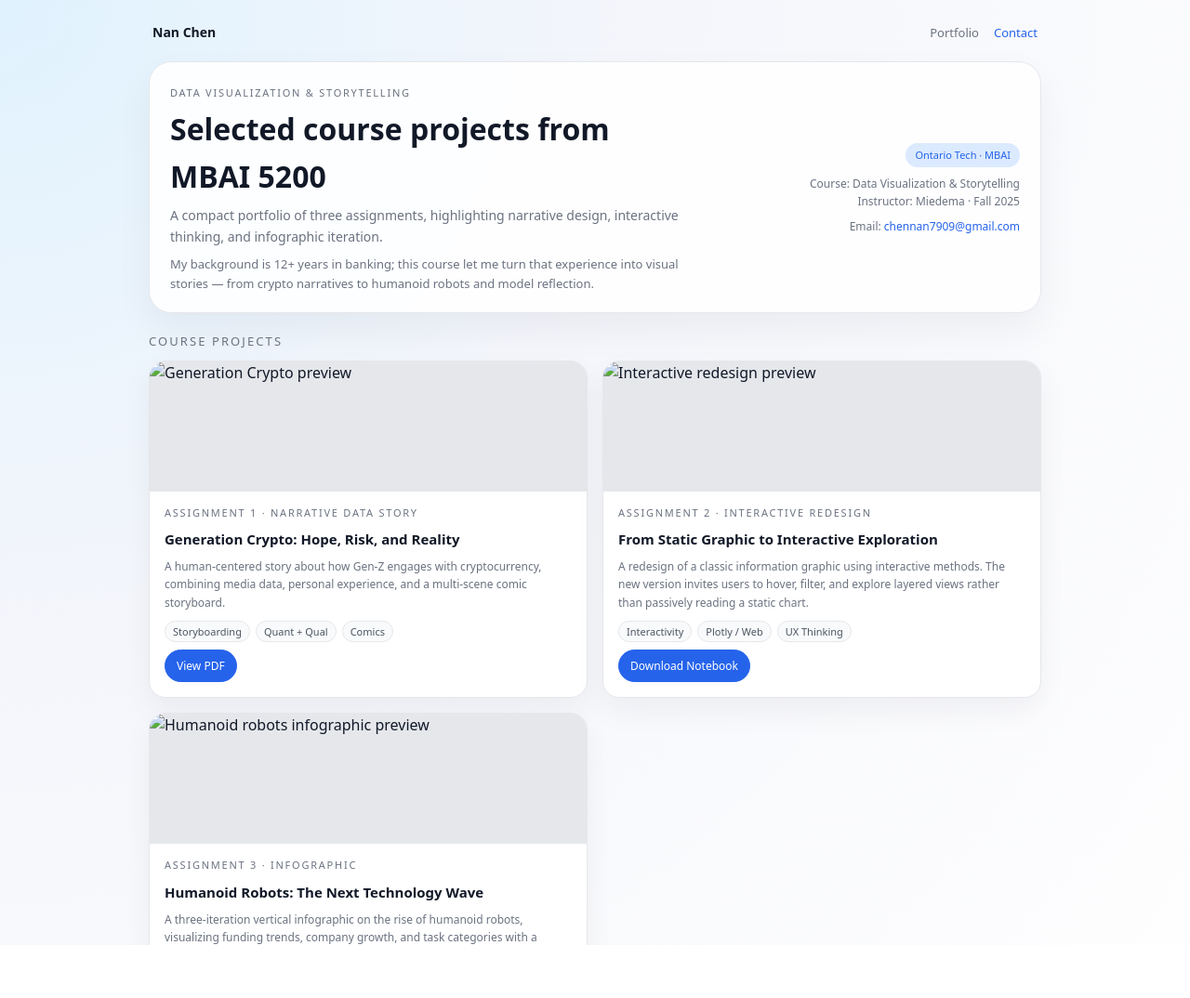
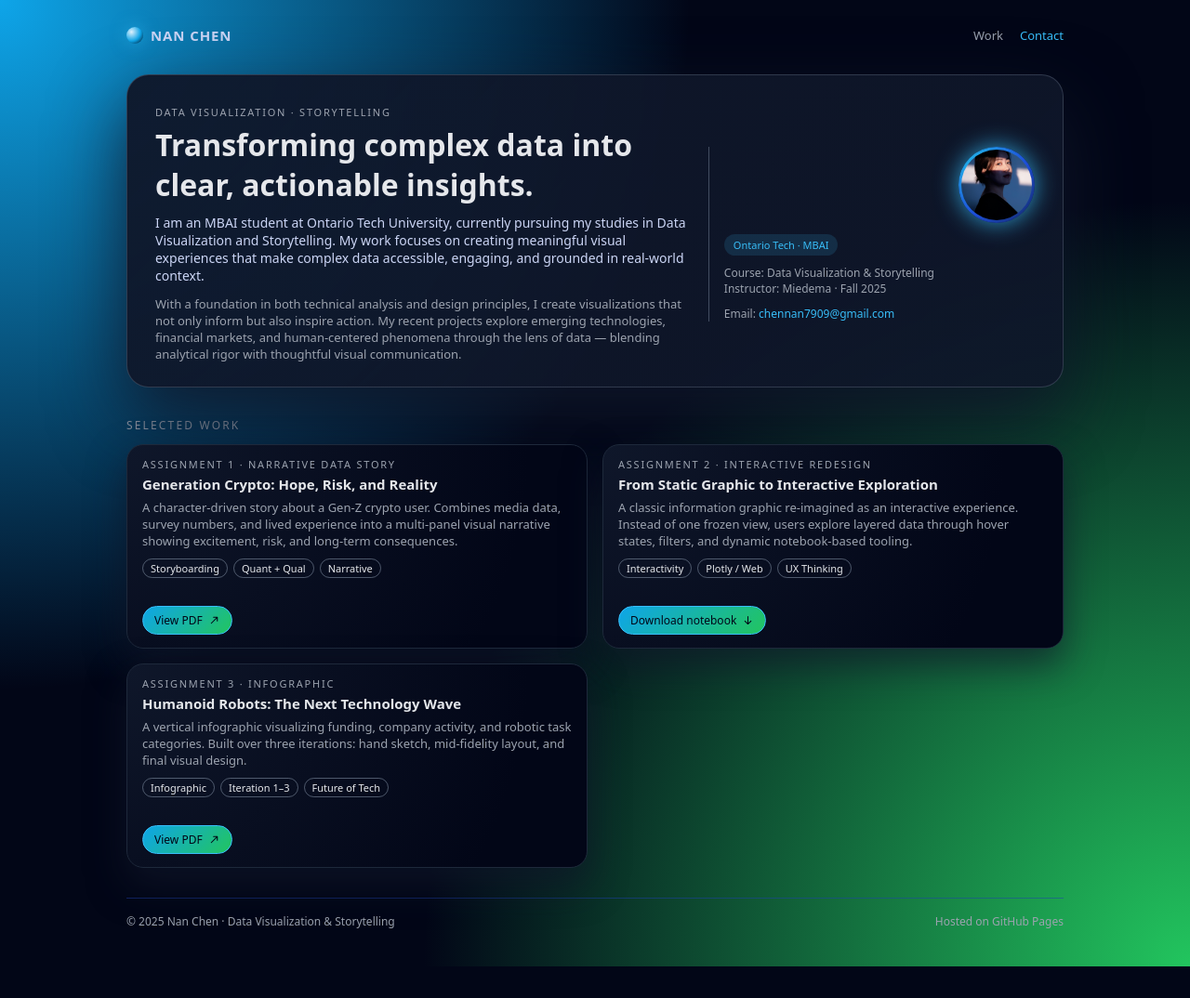
Before and after one commit to chennan7909-cmd/nanchen.github.io, a plain HTML site: page index.html in a window 1280 px wide. Shown: the whole page at 93% size. After the commit the page ends 1040 px from the top, so only its background shows below. Drawn offline with Linux system fonts and the light colour scheme.

Commit message:
Update index.html

```diff
--- a/index.html
+++ b/index.html
@@ -2,7 +2,7 @@
 <html lang="en">
 <head>
   <meta charset="UTF-8" />
-  <title>Nan Chen – Data Visualization Portfolio</title>
+  <title>Nan Chen · Data Visualization Portfolio</title>
   <meta name="viewport" content="width=device-width, initial-scale=1" />
   <meta
     name="description"
@@ -10,15 +10,16 @@
   />
   <style>
     :root {
-      --bg: #f5f6fb;
-      --bg-alt: #ffffff;
-      --text: #111827;
-      --muted: #6b7280;
-      --accent: #2563eb;
-      --accent-soft: #dbeafe;
-      --border: #e5e7eb;
+      --bg: #020617;
+      --bg-elevated: #050b1f;
+      --bg-card: #0b1120;
+      --border-subtle: #1e293b;
+      --text: #e5e7eb;
+      --muted: #9ca3af;
+      --accent: #38bdf8;
+      --accent-soft: rgba(56, 189, 248, 0.14);
+      --max-width: 1040px;
       --radius-lg: 18px;
-      --max-width: 960px;
     }
 
     * {
@@ -30,168 +31,260 @@
     body {
       font-family: system-ui, -apple-system, BlinkMacSystemFont, "SF Pro Text",
         "Segoe UI", sans-serif;
-      background: radial-gradient(circle at top left, #e0f2fe 0, #f5f6fb 40%, #ffffff 100%);
+      background:
+        radial-gradient(circle at top left, #0ea5e9 0, transparent 45%),
+        radial-gradient(circle at bottom right, #22c55e 0, transparent 50%),
+        var(--bg);
       color: var(--text);
-      line-height: 1.6;
-      padding: 16px;
-      display: flex;
-      justify-content: center;
+      min-height: 100vh;
     }
 
     a {
       color: var(--accent);
       text-decoration: none;
     }
-    a:hover { text-decoration: underline; }
 
-    .page {
-      width: 100%;
-      max-width: var(--max-width);
+    a:hover {
+      text-decoration: underline;
     }
 
-    /* --- NAV --- */
+    .shell {
+      max-width: var(--max-width);
+      margin: 0 auto;
+      padding: 20px 16px 40px;
+    }
+
+    /* NAV */
     .nav {
       display: flex;
+      align-items: center;
       justify-content: space-between;
-      align-items: center;
-      margin-bottom: 12px;
-      padding: 8px 4px;
+      padding: 8px 0 16px;
     }
 
     .nav-left {
+      display: flex;
+      align-items: center;
+      gap: 8px;
+    }
+
+    .logo-dot {
+      width: 18px;
+      height: 18px;
+      border-radius: 999px;
+      background: radial-gradient(circle at 30% 30%, #e0f2fe, #0ea5e9 55%, #020617 100%);
+      box-shadow: 0 0 16px rgba(56, 189, 248, 0.7);
+      animation: glowPulse 2.6s ease-in-out infinite;
+    }
+
+    .logo-text {
+      font-size: 15px;
       font-weight: 600;
-      font-size: 14px;
+      letter-spacing: 0.06em;
+      text-transform: uppercase;
+      color: #cbd5f5;
     }
 
     .nav-right {
       display: flex;
-      gap: 16px;
+      gap: 18px;
       font-size: 13px;
       color: var(--muted);
     }
 
-    /* --- HERO --- */
-    .hero {
-      background: rgba(255, 255, 255, 0.9);
-      border-radius: 24px;
-      border: 1px solid var(--border);
-      padding: 24px 22px 20px;
-      box-shadow: 0 18px 40px rgba(15, 23, 42, 0.05);
-      display: grid;
-      gap: 16px;
+    .nav-link {
+      cursor: pointer;
     }
 
-    @media (min-width: 720px) {
+    .nav-link:hover {
+      color: var(--text);
+    }
+
+    /* HERO */
+    .hero {
+      margin-top: 16px;
+      background: linear-gradient(
+          135deg,
+          rgba(15, 23, 42, 0.96),
+          rgba(15, 23, 42, 0.9)
+        );
+      border-radius: 24px;
+      border: 1px solid rgba(148, 163, 184, 0.25);
+      padding: 28px 22px 24px;
+      display: grid;
+      gap: 18px;
+      box-shadow:
+        0 32px 80px rgba(15, 23, 42, 0.9),
+        0 0 0 1px rgba(15, 23, 42, 0.6) inset;
+      animation: fadeUp 0.8s ease-out both;
+    }
+
+    @media (min-width: 800px) {
       .hero {
-        grid-template-columns: 2.2fr 1.4fr;
+        grid-template-columns: minmax(0, 2.3fr) minmax(0, 1.4fr);
         align-items: center;
+        padding: 32px 30px 26px;
       }
     }
 
-    .eyebrow {
+    .hero-eyebrow {
       font-size: 11px;
+      text-transform: uppercase;
       letter-spacing: 0.16em;
-      text-transform: uppercase;
       color: var(--muted);
-      margin-bottom: 4px;
+      margin-bottom: 6px;
     }
 
-    h1 {
-      font-size: clamp(26px, 3vw, 32px);
-      margin-bottom: 6px;
+    .hero-title {
+      font-size: clamp(26px, 3.1vw, 32px);
+      font-weight: 600;
+      margin-bottom: 10px;
     }
 
     .hero-subtitle {
       font-size: 14px;
-      color: var(--muted);
-      margin-bottom: 8px;
+      color: #cbd5f5;
+      margin-bottom: 12px;
+      max-width: 36rem;
     }
 
-    .hero-text {
+    .hero-body {
       font-size: 13px;
       color: var(--muted);
+      max-width: 36rem;
     }
 
     .hero-meta {
       font-size: 12px;
       color: var(--muted);
-      text-align: left;
+      border-left: 1px solid rgba(148, 163, 184, 0.4);
+      padding-left: 16px;
     }
 
-    @media (min-width: 720px) {
-      .hero-meta { text-align: right; }
+    @media (max-width: 799px) {
+      .hero-meta {
+        border-left: none;
+        border-top: 1px solid rgba(148, 163, 184, 0.4);
+        padding-left: 0;
+        padding-top: 14px;
+      }
+    }
+
+    .avatar-wrapper {
+      display: flex;
+      justify-content: flex-end;
+      margin-bottom: 12px;
+    }
+
+    @media (max-width: 799px) {
+      .avatar-wrapper {
+        justify-content: flex-start;
+        margin-bottom: 10px;
+      }
+    }
+
+    .avatar-ring {
+      padding: 3px;
+      border-radius: 999px;
+      background: radial-gradient(circle at 30% 30%, #22d3ee, #1d4ed8 60%, transparent 100%);
+      box-shadow: 0 0 24px rgba(56, 189, 248, 0.55);
+      animation: glowPulse 3s ease-in-out infinite;
+    }
+
+    .avatar {
+      width: 76px;
+      height: 76px;
+      border-radius: 999px;
+      object-fit: cover;
+      display: block;
+      filter: saturate(1.05);
     }
 
     .pill {
       display: inline-flex;
       align-items: center;
-      gap: 4px;
+      gap: 6px;
+      padding: 4px 10px;
+      border-radius: 999px;
       background: var(--accent-soft);
       color: var(--accent);
-      border-radius: 999px;
-      padding: 4px 10px;
       font-size: 11px;
       font-weight: 500;
-      margin-bottom: 8px;
-    }
-
-    /* --- PROJECTS --- */
-    main {
-      margin-top: 20px;
-    }
-
-    .section-title {
-      font-size: 13px;
-      text-transform: uppercase;
-      letter-spacing: 0.16em;
-      color: var(--muted);
       margin-bottom: 10px;
     }
 
-    .projects-grid {
+    /* SECTION */
+    .section {
+      margin-top: 32px;
+    }
+
+    .section-heading {
+      font-size: 12px;
+      text-transform: uppercase;
+      letter-spacing: 0.18em;
+      color: var(--muted);
+      margin-bottom: 12px;
+    }
+
+    /* PROJECT GRID */
+    .grid {
       display: grid;
       grid-template-columns: 1fr;
       gap: 16px;
     }
 
     @media (min-width: 880px) {
-      .projects-grid {
+      .grid {
         grid-template-columns: 1fr 1fr;
       }
     }
 
     .project-card {
-      background: var(--bg-alt);
+      background: radial-gradient(circle at top left, #0f172a, #020617 80%);
       border-radius: var(--radius-lg);
-      border: 1px solid var(--border);
-      box-shadow: 0 14px 32px rgba(15, 23, 42, 0.05);
-      overflow: hidden;
+      border: 1px solid var(--border-subtle);
+      box-shadow: 0 18px 40px rgba(15, 23, 42, 0.7);
       display: flex;
       flex-direction: column;
-      min-height: 230px;
+      overflow: hidden;
+      min-height: 220px;
+      opacity: 0;
+      transform: translateY(16px);
+      animation: fadeUp 0.8s ease-out both;
+      transition: transform 0.18s ease-out, box-shadow 0.18s ease-out,
+        border-color 0.18s ease-out;
     }
 
-    .project-thumb {
-      width: 100%;
-      height: 140px;
-      object-fit: cover;
-      background: #e5e7eb;
-      display: block;
+    .grid > .project-card:nth-child(1) {
+      animation-delay: 0.1s;
+    }
+    .grid > .project-card:nth-child(2) {
+      animation-delay: 0.2s;
+    }
+    .grid > .project-card:nth-child(3) {
+      animation-delay: 0.3s;
     }
 
-    .project-body {
-      padding: 14px 16px 16px;
-      display: flex;
-      flex-direction: column;
-      gap: 8px;
-      flex: 1;
+    .project-card:hover {
+      transform: translateY(-4px) scale(1.01);
+      box-shadow: 0 24px 60px rgba(15, 23, 42, 0.9);
+      border-color: rgba(148, 163, 184, 0.9);
     }
 
-    .project-label {
+    .project-header {
+      padding: 13px 16px 0;
       font-size: 11px;
       text-transform: uppercase;
       letter-spacing: 0.16em;
       color: var(--muted);
+    }
+
+    .project-main {
+      padding: 4px 16px 14px;
+      display: flex;
+      flex-direction: column;
+      gap: 6px;
+      flex: 1;
     }
 
     .project-title {
@@ -199,8 +292,8 @@
       font-weight: 600;
     }
 
-    .project-meta {
-      font-size: 12px;
+    .project-desc {
+      font-size: 13px;
       color: var(--muted);
     }
 
@@ -208,20 +301,20 @@
       display: flex;
       flex-wrap: wrap;
       gap: 6px;
-      margin-top: 2px;
+      margin-top: 4px;
     }
 
     .tag {
       font-size: 11px;
+      border-radius: 999px;
+      border: 1px solid rgba(148, 163, 184, 0.5);
       padding: 2px 8px;
-      border-radius: 999px;
-      border: 1px solid #e5e7eb;
-      background: #f9fafb;
-      color: #4b5563;
+      color: #e5e7eb;
     }
 
     .project-actions {
       margin-top: auto;
+      padding-top: 4px;
       display: flex;
       flex-wrap: wrap;
       gap: 8px;
@@ -230,107 +323,159 @@
     .btn {
       display: inline-flex;
       align-items: center;
-      justify-content: center;
-      padding: 7px 12px;
+      gap: 6px;
+      padding: 6px 12px;
       border-radius: 999px;
       font-size: 12px;
-      border: 1px solid var(--accent);
-      color: var(--accent);
-      background: white;
+      border: 1px solid rgba(148, 163, 184, 0.7);
+      color: #e5e7eb;
       text-decoration: none;
-      font-weight: 500;
+      background: rgba(15, 23, 42, 0.6);
     }
 
     .btn.primary {
-      background: var(--accent);
-      color: #ffffff;
+      border-color: var(--accent);
+      background: linear-gradient(135deg, #0ea5e9, #22c55e);
+      color: #020617;
+      font-weight: 500;
     }
 
     .btn:hover {
       text-decoration: none;
-      filter: brightness(1.02);
+      filter: brightness(1.05);
     }
 
+    .btn svg {
+      width: 13px;
+      height: 13px;
+    }
+
+    /* FOOTER */
     footer {
-      margin-top: 26px;
+      margin-top: 32px;
+      padding-top: 16px;
+      border-top: 1px solid rgba(30, 64, 175, 0.5);
       font-size: 12px;
       color: var(--muted);
-      text-align: center;
-      padding-bottom: 10px;
+      display: flex;
+      flex-wrap: wrap;
+      justify-content: space-between;
+      gap: 10px;
+    }
+
+    /* ANIMATIONS */
+    @keyframes fadeUp {
+      from {
+        opacity: 0;
+        transform: translateY(18px);
+      }
+      to {
+        opacity: 1;
+        transform: translateY(0);
+      }
+    }
+
+    @keyframes glowPulse {
+      0%, 100% {
+        box-shadow: 0 0 16px rgba(56, 189, 248, 0.5);
+      }
+      50% {
+        box-shadow: 0 0 28px rgba(56, 189, 248, 0.9);
+      }
     }
   </style>
 </head>
 <body>
-  <div class="page">
+  <div class="shell">
     <!-- NAV -->
-    <nav class="nav">
-      <div class="nav-left">Nan Chen</div>
-      <div class="nav-right">
-        <span>Portfolio</span>
-        <a href="mailto:chennan7909@gmail.com">Contact</a>
+    <header class="nav">
+      <div class="nav-left">
+        <div class="logo-dot"></div>
+        <div class="logo-text">Nan Chen</div>
       </div>
-    </nav>
+      <nav class="nav-right">
+        <span class="nav-link" onclick="document.getElementById('work').scrollIntoView({behavior:'smooth'});">Work</span>
+        <a class="nav-link" href="mailto:chennan7909@gmail.com">Contact</a>
+      </nav>
+    </header>
 
     <!-- HERO -->
     <section class="hero">
       <div>
-        <div class="eyebrow">Data Visualization & Storytelling</div>
-        <h1>Selected course projects from MBAI 5200</h1>
+        <div class="hero-eyebrow">Data Visualization · Storytelling</div>
+        <h1 class="hero-title">Transforming complex data into clear, actionable insights.</h1>
+
         <p class="hero-subtitle">
-          A compact portfolio of three assignments, highlighting narrative design,
-          interactive thinking, and infographic iteration.
+          I am an MBAI student at Ontario Tech University, currently pursuing my studies
+          in Data Visualization and Storytelling. My work focuses on creating meaningful
+          visual experiences that make complex data accessible, engaging, and grounded in
+          real-world context.
         </p>
-        <p class="hero-text">
-          My background is 12+ years in banking; this course let me turn that
-          experience into visual stories — from crypto narratives to humanoid
-          robots and model reflection.
+
+        <p class="hero-body">
+          With a foundation in both technical analysis and design principles, I create
+          visualizations that not only inform but also inspire action. My recent projects
+          explore emerging technologies, financial markets, and human-centered phenomena
+          through the lens of data — blending analytical rigor with thoughtful visual
+          communication.
         </p>
       </div>
       <div class="hero-meta">
+        <div class="avatar-wrapper">
+          <div class="avatar-ring">
+            <!-- 把你的照片命名为 avatar.jpg 放在仓库根目录 -->
+            <img src="avatar.jpg" alt="Portrait of Nan Chen" class="avatar" />
+          </div>
+        </div>
         <div class="pill">Ontario Tech · MBAI</div>
-        <div>Course: Data Visualization & Storytelling</div>
+        <div>Course: Data Visualization &amp; Storytelling</div>
         <div>Instructor: Miedema · Fall 2025</div>
-        <div style="margin-top: 8px;">Email: <a href="mailto:chennan7909@gmail.com">chennan7909@gmail.com</a></div>
+        <div style="margin-top: 10px;">Email:
+          <a href="mailto:chennan7909@gmail.com">chennan7909@gmail.com</a>
+        </div>
       </div>
     </section>
 
-    <!-- PROJECTS -->
-    <main>
-      <div class="section-title">Course Projects</div>
-      <div class="projects-grid">
+    <!-- WORK -->
+    <section id="work" class="section">
+      <div class="section-heading">Selected work</div>
+      <div class="grid">
         <!-- Assignment 1 -->
         <article class="project-card">
-          <!-- 把下面 src 换成你上传的预览图文件名，例如 assignment1-preview.png -->
-          <img class="project-thumb" src="assignment1-preview.png" alt="Generation Crypto preview" />
-          <div class="project-body">
-            <div class="project-label">Assignment 1 · Narrative Data Story</div>
+          <div class="project-header">Assignment 1 · Narrative Data Story</div>
+          <div class="project-main">
             <div class="project-title">Generation Crypto: Hope, Risk, and Reality</div>
-            <p class="project-meta">
-              A human-centered story about how Gen-Z engages with cryptocurrency,
-              combining media data, personal experience, and a multi-scene comic storyboard.
+            <p class="project-desc">
+              A character-driven story about a Gen-Z crypto user. Combines media data,
+              survey numbers, and lived experience into a multi-panel visual narrative
+              showing excitement, risk, and long-term consequences.
             </p>
             <div class="project-tags">
               <span class="tag">Storyboarding</span>
               <span class="tag">Quant + Qual</span>
-              <span class="tag">Comics</span>
+              <span class="tag">Narrative</span>
             </div>
             <div class="project-actions">
-              <!-- PDF 链接：把 href 换成你上传的 PDF 文件名 -->
-              <a class="btn primary" href="assignment1.pdf" target="_blank">View PDF</a>
+              <a class="btn primary" href="assignment1.pdf" target="_blank">
+                <span>View PDF</span>
+                <svg viewBox="0 0 16 16" fill="none">
+                  <path d="M4 12L11 5M7 4H12V9" stroke="#020617" stroke-width="1.3"
+                        stroke-linecap="round" stroke-linejoin="round"/>
+                </svg>
+              </a>
             </div>
           </div>
         </article>
 
         <!-- Assignment 2 -->
         <article class="project-card">
-          <img class="project-thumb" src="assignment2-preview.png" alt="Interactive redesign preview" />
-          <div class="project-body">
-            <div class="project-label">Assignment 2 · Interactive Redesign</div>
+          <div class="project-header">Assignment 2 · Interactive Redesign</div>
+          <div class="project-main">
             <div class="project-title">From Static Graphic to Interactive Exploration</div>
-            <p class="project-meta">
-              A redesign of a classic information graphic using interactive methods.
-              The new version invites users to hover, filter, and explore layered views
-              rather than passively reading a static chart.
+            <p class="project-desc">
+              A classic information graphic re-imagined as an interactive experience.
+              Instead of one frozen view, users explore layered data through hover states,
+              filters, and dynamic notebook-based tooling.
             </p>
             <div class="project-tags">
               <span class="tag">Interactivity</span>
@@ -338,37 +483,49 @@
               <span class="tag">UX Thinking</span>
             </div>
             <div class="project-actions">
-              <a class="btn primary" href="assignment2.ipynb" target="_blank">Download Notebook</a>
+              <a class="btn primary" href="assignment2.ipynb" target="_blank">
+                <span>Download notebook</span>
+                <svg viewBox="0 0 16 16" fill="none">
+                  <path d="M4 9L8 13L12 9M8 3V12" stroke="#020617" stroke-width="1.3"
+                        stroke-linecap="round" stroke-linejoin="round"/>
+                </svg>
+              </a>
             </div>
           </div>
         </article>
 
         <!-- Assignment 3 -->
         <article class="project-card">
-          <img class="project-thumb" src="assignment3-preview.png" alt="Humanoid robots infographic preview" />
-          <div class="project-body">
-            <div class="project-label">Assignment 3 · Infographic</div>
+          <div class="project-header">Assignment 3 · Infographic</div>
+          <div class="project-main">
             <div class="project-title">Humanoid Robots: The Next Technology Wave</div>
-            <p class="project-meta">
-              A three-iteration vertical infographic on the rise of humanoid robots,
-              visualizing funding trends, company growth, and task categories with a
-              narrow poster layout.
+            <p class="project-desc">
+              A vertical infographic visualizing funding, company activity, and robotic task
+              categories. Built over three iterations: hand sketch, mid-fidelity layout,
+              and final visual design.
             </p>
             <div class="project-tags">
               <span class="tag">Infographic</span>
               <span class="tag">Iteration 1–3</span>
-              <span class="tag">Future of Work</span>
+              <span class="tag">Future of Tech</span>
             </div>
             <div class="project-actions">
-              <a class="btn primary" href="assignment3.pdf" target="_blank">View PDF</a>
+              <a class="btn primary" href="assignment3.pdf" target="_blank">
+                <span>View PDF</span>
+                <svg viewBox="0 0 16 16" fill="none">
+                  <path d="M4 12L11 5M7 4H12V9" stroke="#020617" stroke-width="1.3"
+                        stroke-linecap="round" stroke-linejoin="round"/>
+                </svg>
+              </a>
             </div>
           </div>
         </article>
       </div>
-    </main>
+    </section>
 
     <footer>
-      © 2025 Nan Chen · Data Visualization & Storytelling · Hosted on GitHub Pages
+      <span>© 2025 Nan Chen · Data Visualization & Storytelling</span>
+      <span>Hosted on GitHub Pages</span>
     </footer>
   </div>
 </body>
```
